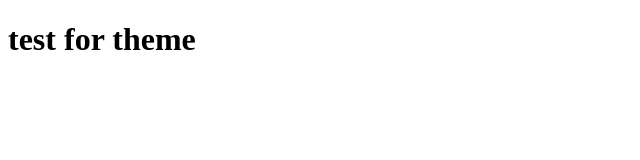
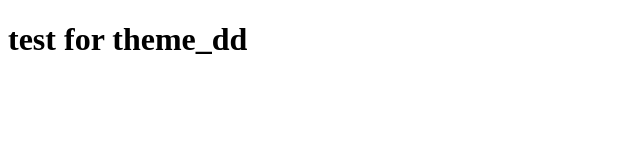
Before and after one commit to clare6623/theme, a plain HTML site: page index.html in a window 1280 px wide. Shown: the full height of the page, 0-640 px from the left. Drawn offline with Linux system fonts and the light colour scheme.

Commit message:
Update index.html

```diff
--- a/index.html
+++ b/index.html
@@ -5,6 +5,6 @@
   <title>Document</title>
 </head>
 <body>
-  <h1>test for theme</h1>
+  <h1>test for theme_dd</h1>
 </body>
 </html>
```
